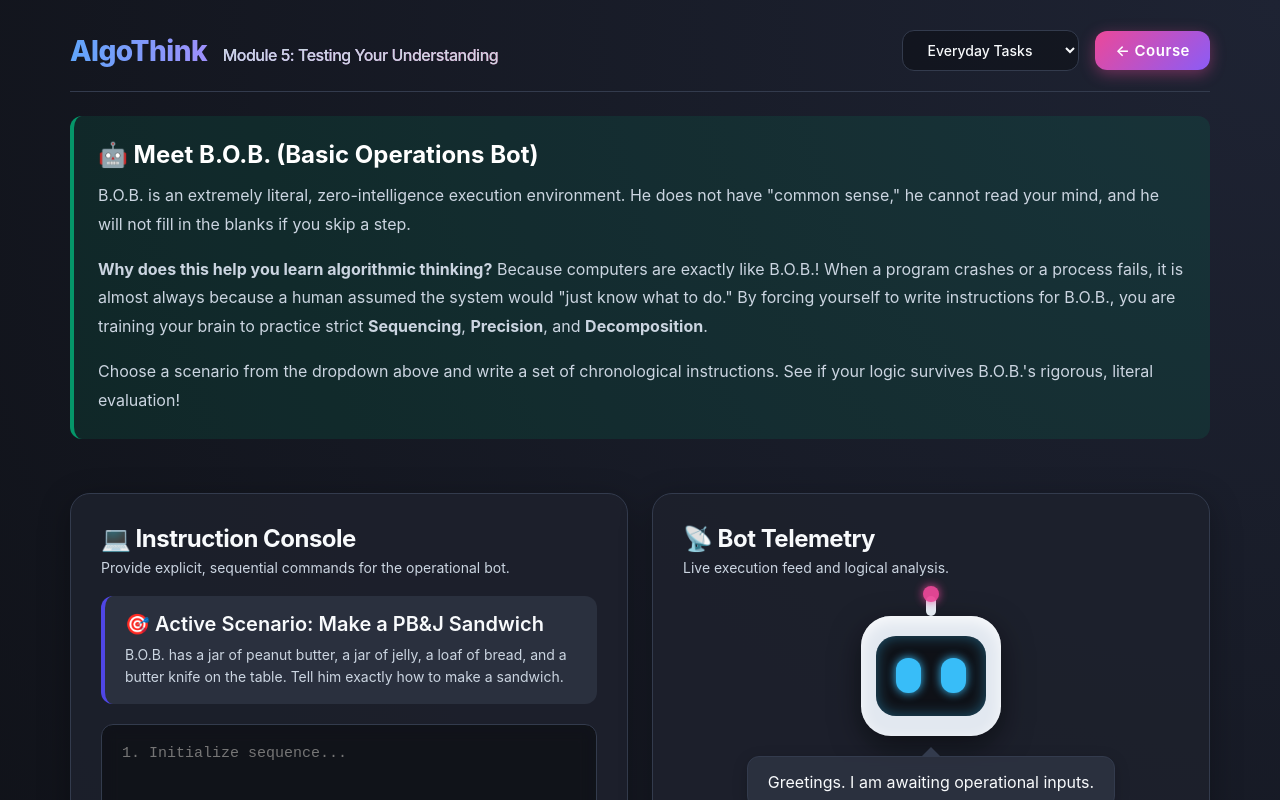
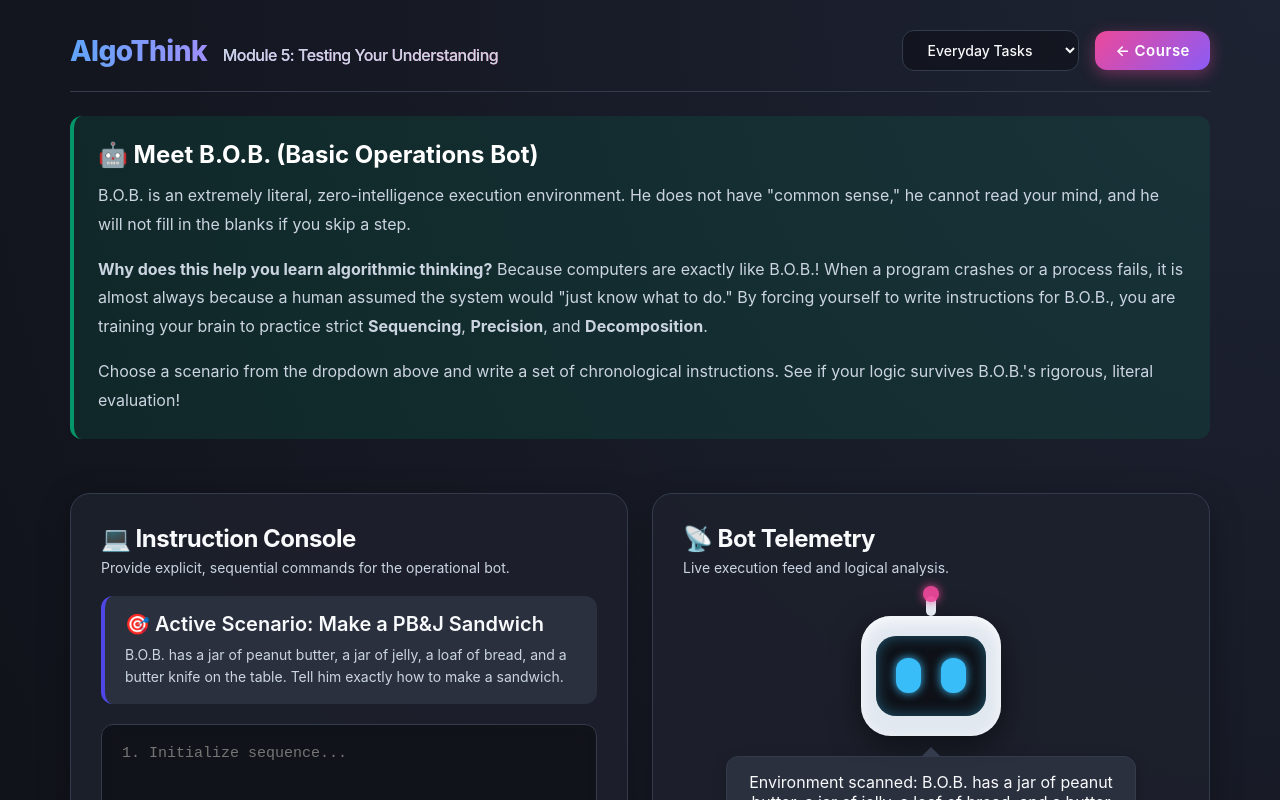
Before and after one commit to SPP-2005/AlgoThink1, a Next.js app: page /lab in a window 1280 px wide. Shown: the top 800 px of the page. Built offline with nearby package versions, Linux system fonts and the light colour scheme.

Commit message:
feat: make B.O.B dynamically state the environment constraints when scenario changes

```diff
--- a/app/lab/page.js
+++ b/app/lab/page.js
@@ -16,7 +16,7 @@ export default function Lab() {
     const [instructions, setInstructions] = useState('');
     const [loading, setLoading] = useState(false);
     const [bobState, setBobState] = useState('');
-    const [bobMsg, setBobMsg] = useState('Greetings. I am awaiting operational inputs.');
+    const [bobMsg, setBobMsg] = useState(`Environment scanned: ${CHALLENGES['everyday'].desc} Awaiting your explicit instructions.`);
     const [report, setReport] = useState(null);
 
     const handleRun = async () => {
@@ -58,11 +58,12 @@ export default function Lab() {
     };
 
     const handleChallengeChange = (e) => {
-        setChallenge(e.target.value);
+        const newChallenge = e.target.value;
+        setChallenge(newChallenge);
         setInstructions('');
         setReport(null);
         setBobState('');
-        setBobMsg('Greetings. I am awaiting operational inputs.');
+        setBobMsg(`Environment scanned: ${CHALLENGES[newChallenge].desc} Awaiting your explicit instructions.`);
     };
 
     return (
```
